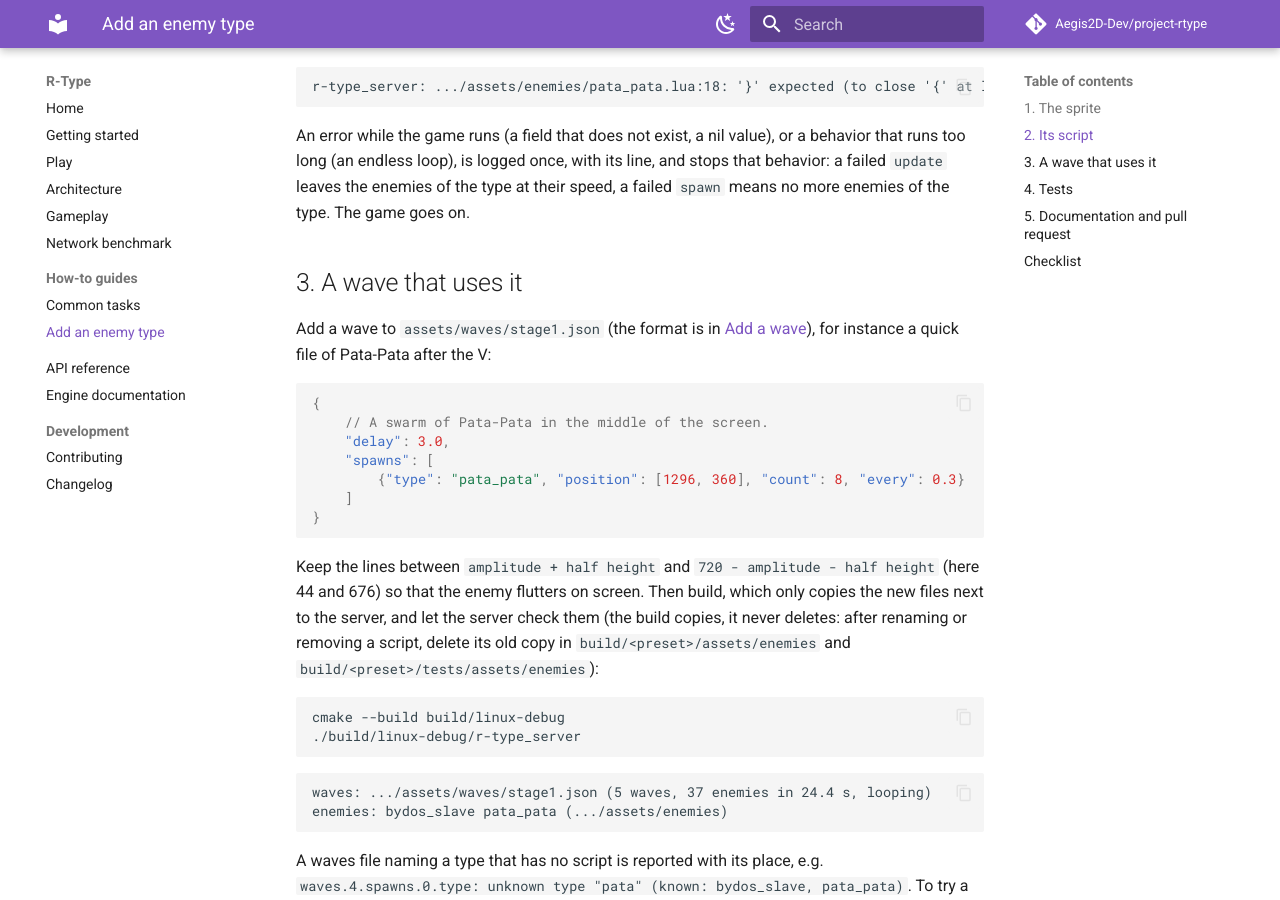
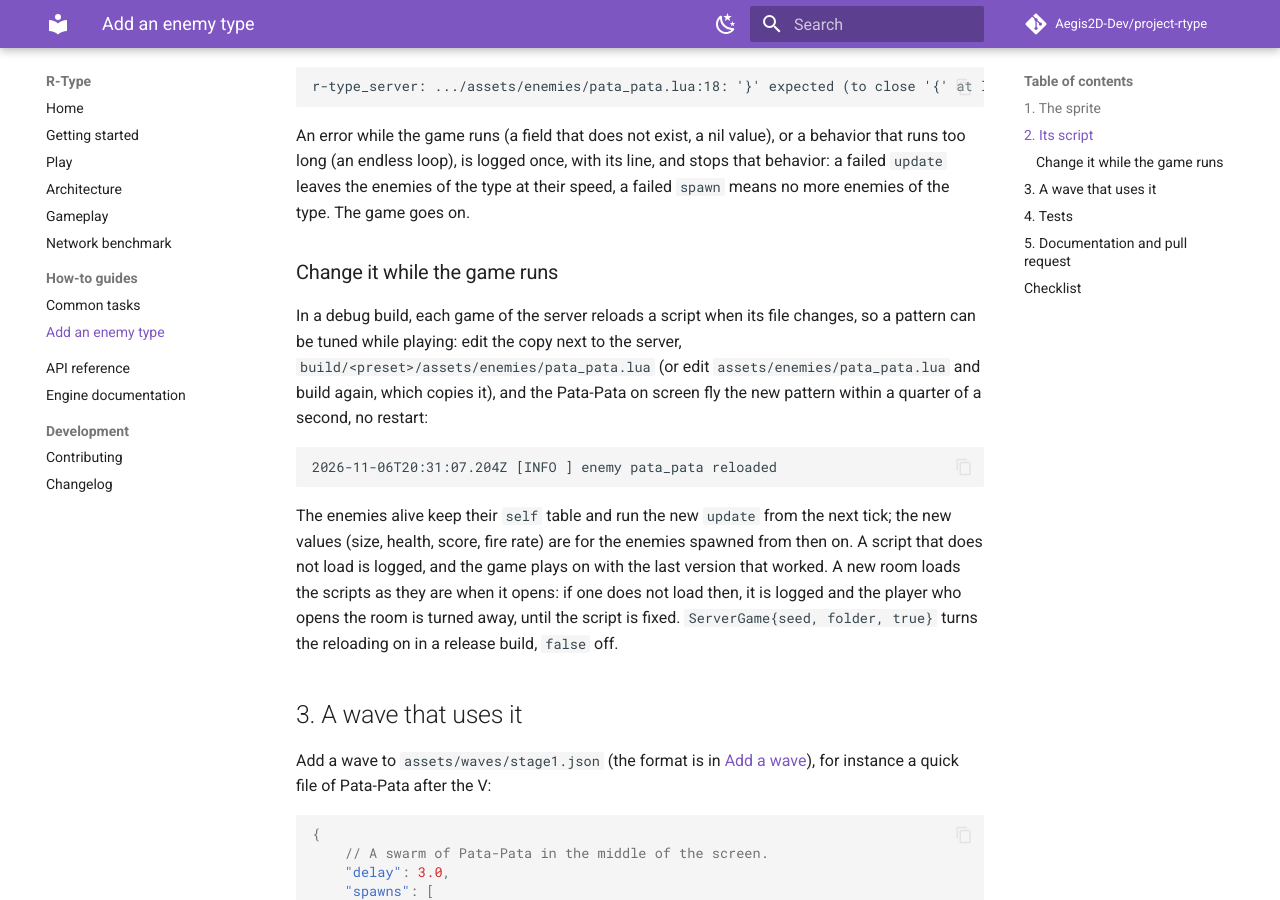
Before and after one commit to Aegis2D-Dev/project-rtype, an MkDocs documentation site: the page built from docs/add-an-enemy.md, in a window 1280 px wide and 900 px high, scrolled down 2518 px. Built offline with MkDocs 1.6.1 and Material for MkDocs 9.7.7, drawn with Linux system fonts in a browser that asks for light colours; comment, search, counter and statistics services are not loaded.

Commit message:
feat(docs): documented the enemy scripts reload and updated changelogs

````diff
--- a/docs/add-an-enemy.md
+++ b/docs/add-an-enemy.md
@@ -111,6 +111,25 @@ runs too long (an endless loop), is logged once, with its line, and stops that b
 failed `update` leaves the enemies of the type at their speed, a failed `spawn` means no
 more enemies of the type. The game goes on.
 
+### Change it while the game runs
+
+In a debug build, each game of the server reloads a script when its file changes, so a
+pattern can be tuned while playing: edit the copy next to the server,
+`build/<preset>/assets/enemies/pata_pata.lua` (or edit `assets/enemies/pata_pata.lua` and
+build again, which copies it), and the Pata-Pata on screen fly the new pattern within a
+quarter of a second, no restart:
+
+```text
+2026-11-06T20:31:07.204Z [INFO ] enemy pata_pata reloaded
+```
+
+The enemies alive keep their `self` table and run the new `update` from the next tick;
+the new values (size, health, score, fire rate) are for the enemies spawned from then on. A
+script that does not load is logged, and the game plays on with the last version that
+worked. A new room loads the scripts as they are when it opens: if one does not load then,
+it is logged and the player who opens the room is turned away, until the script is fixed. `ServerGame{seed, folder,
+true}` turns the reloading on in a release build, `false` off.
+
 ## 3. A wave that uses it
 
 Add a wave to `assets/waves/stage1.json` (the format is in [Add a
````
Also changed, not shown: CHANGELOG.md (+1 -0 lines), changelogs/2026-11-06-game-reload-behaviors.md (added, +51 -0 lines), docs/gameplay.md (+6 -0 lines).
